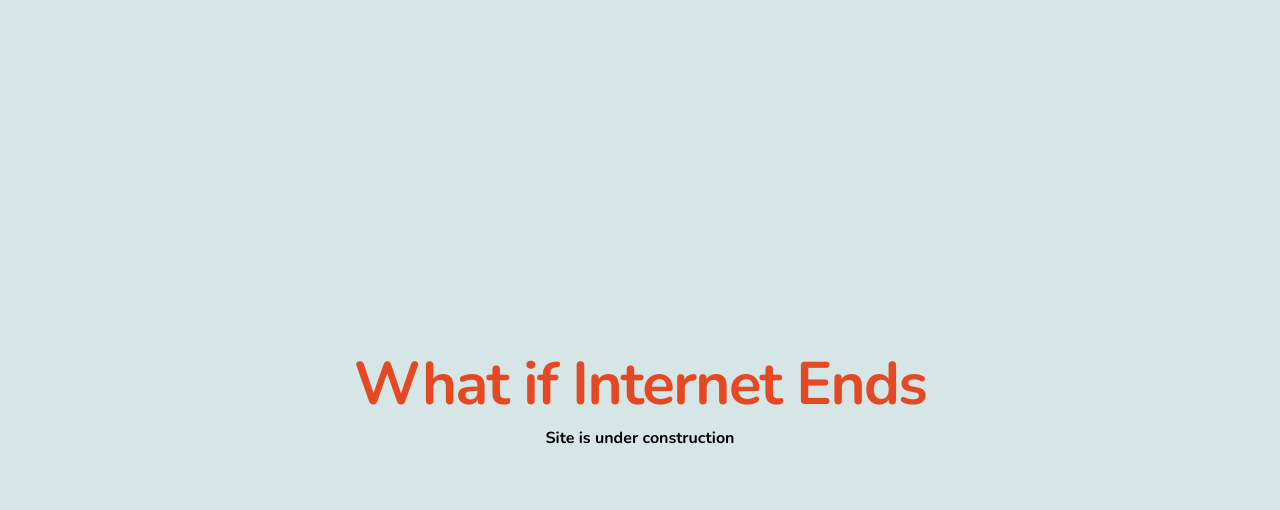
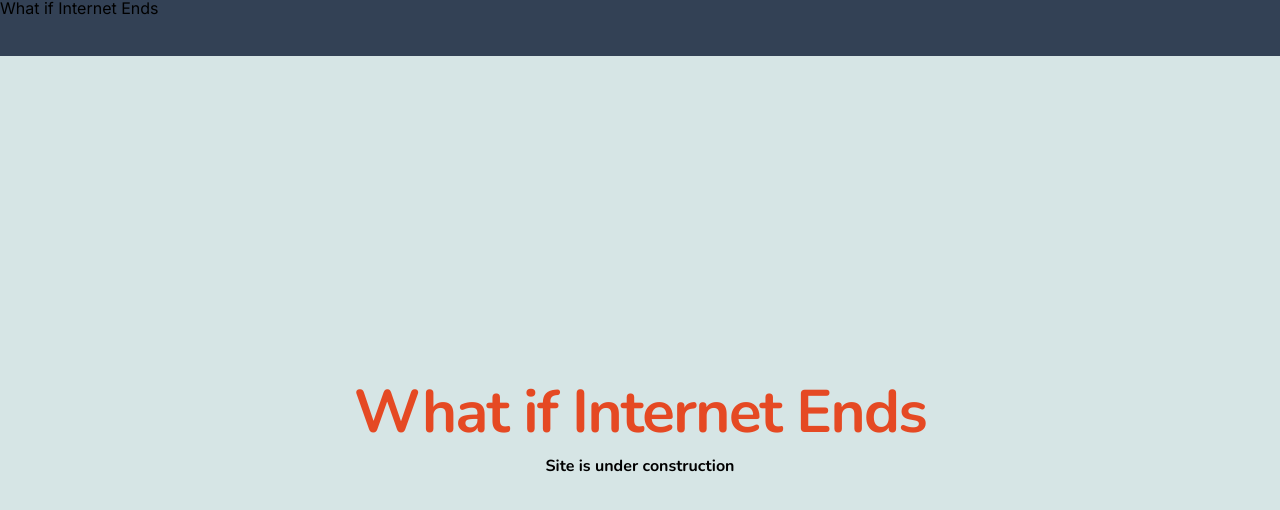
Before and after one commit to dankwx/whatifinternetends, a Next.js app: page / in a window 1280 px wide. Shown: the top 510 px of the page. Built offline with nearby package versions, Linux system fonts and the light colour scheme.

Commit message:
feature: add header header skeleton and fix page height to flex

```diff
--- a/app/page.tsx
+++ b/app/page.tsx
@@ -1,11 +1,13 @@
 import Image from "next/image";
+import Header from "@/components/Header/Header";
 
 export default function Home() {
   return (
-    <main className="flex min-h-screen min-w-screen flex-col items-center justify-between bg-main-color">
-      <div className="flex w-full h-screen font-mono justify-center items-center">
+    <main className="flex flex-col w-screen h-screen bg-main-color">
+      <Header />
+      <div className="flex w-full flex-1 font-mono justify-center items-center">
         <article className="flex flex-col items-center">
-          <h1 className="flex font-main mb-4 text-4xl text-center font-bold leading-none tracking-tight text-second-color md:text-5xl lg:text-6xl">What if Internet Ends</h1>
+          <h2 className="flex font-main mb-4 text-4xl text-center font-bold leading-none tracking-tight text-second-color md:text-5xl lg:text-6xl">What if Internet Ends</h2>
           <p className="font-main font-bold">Site is under construction</p>
         </article>
       </div>
--- /dev/null
+++ b/components/Header/Header.tsx
@@ -0,0 +1,7 @@
+export default function Header() {
+    return (
+        <header className="w-full h-14 bg-slate-700">
+            <h1>What if Internet Ends</h1>
+        </header>
+    )
+}
```
